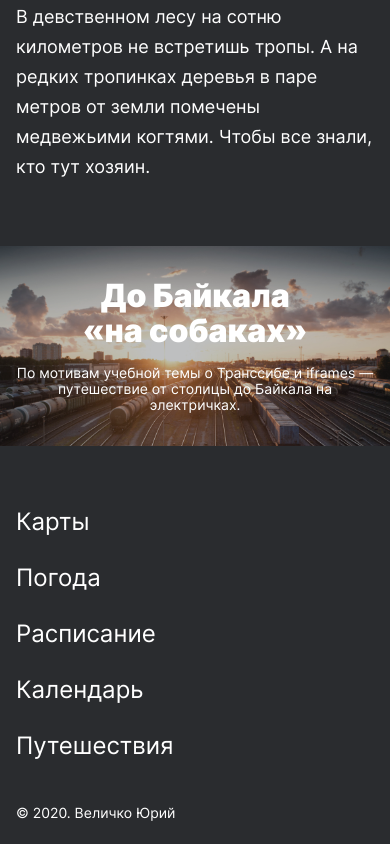
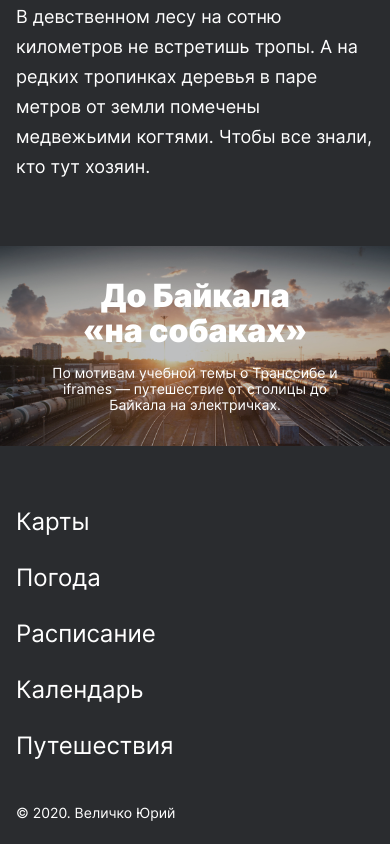
Before and after one commit to sm0uk-yandex/russian-travel, a plain HTML site: page index.html in a window 390 px wide. Shown: the part 7102-7946 px from the top of the page. Drawn offline with Linux system fonts and the light colour scheme.

Commit message:
Поправил блок cover

```diff
--- a/blocks/cover/__subtitle/cover__subtitle.css
+++ b/blocks/cover/__subtitle/cover__subtitle.css
@@ -11,5 +11,12 @@
   .cover__subtitle {
     font-size: 14px;
     line-height: 1.14;
+    max-width: 360px;
   }
 }
+
+@media screen and (max-width: 420px) {
+  .cover__subtitle {
+    max-width: 288px;
+  }
+}
```
